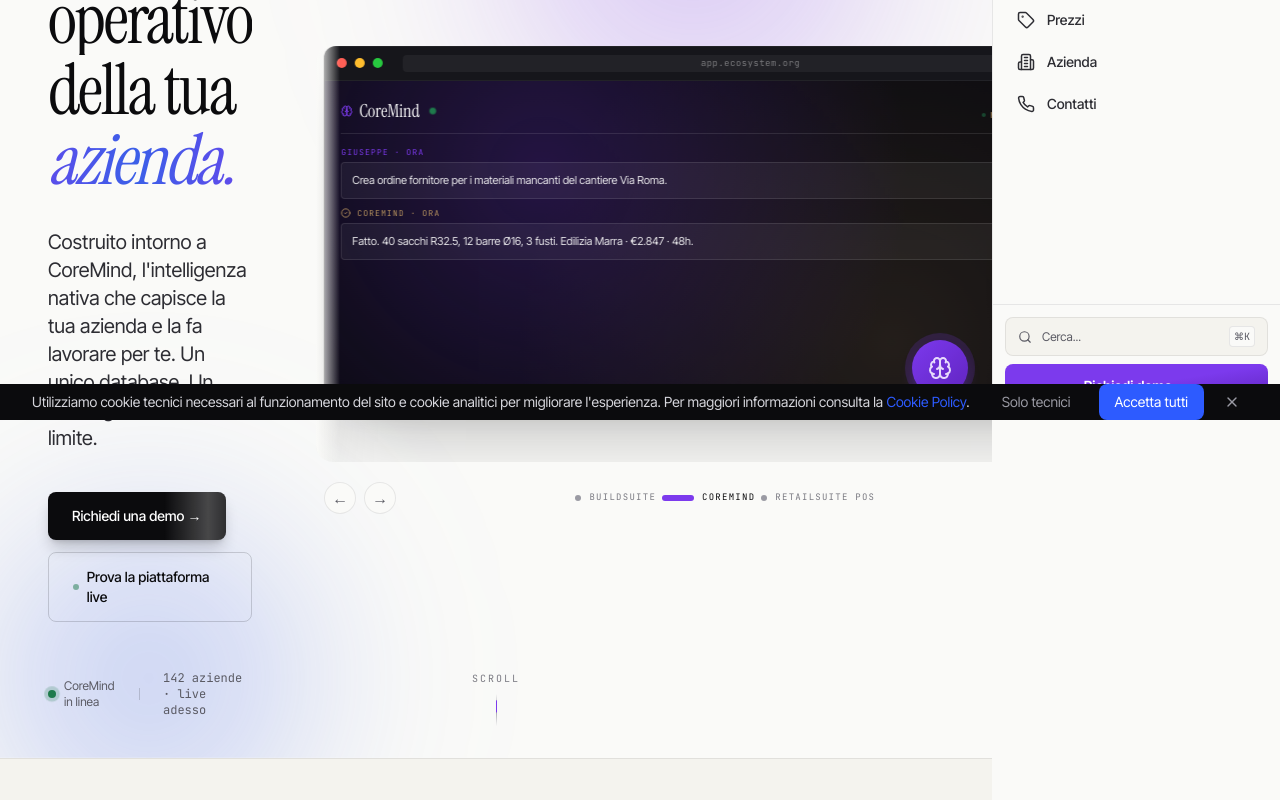
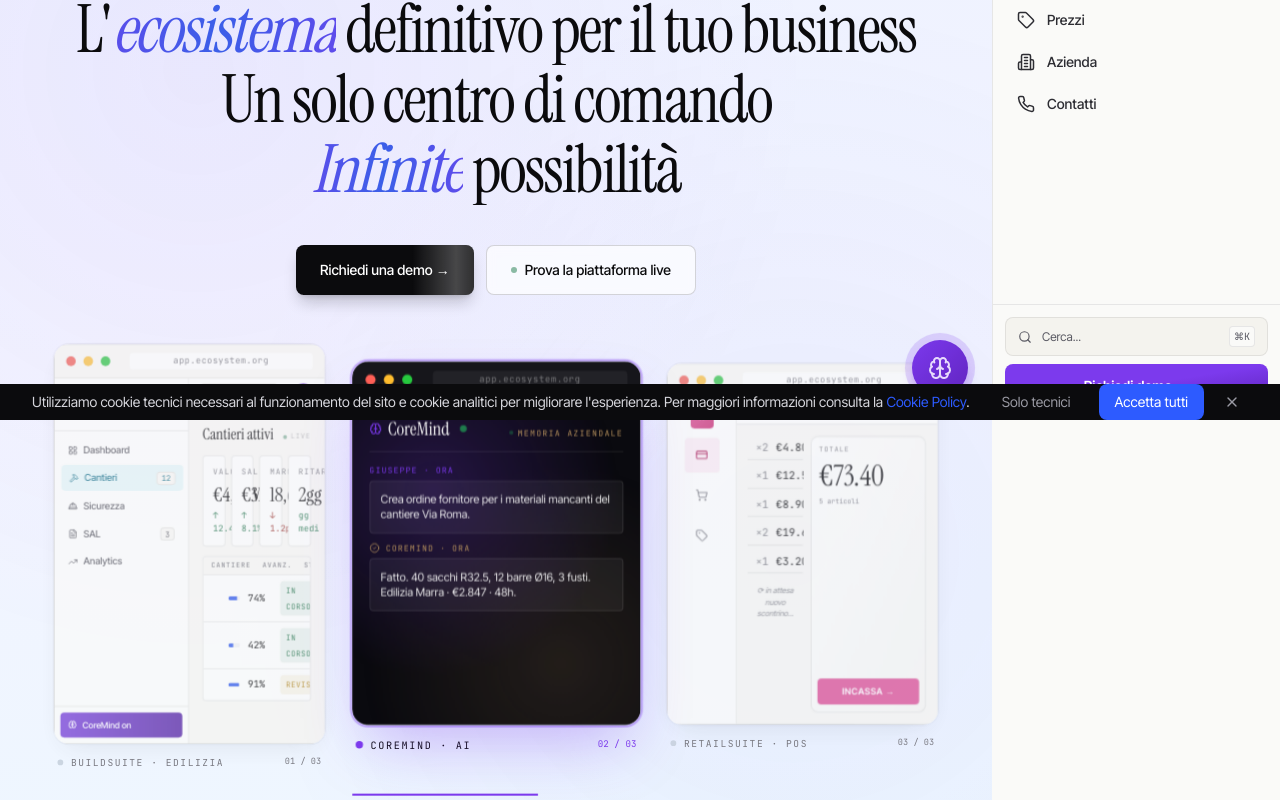
Before and after one commit to giuseppemignanocr7-create/ecosystem-srl, a Next.js app: page / in a window 1280 px wide. Shown: the part 380-1180 px from the top of the page. Built offline with nearby package versions, Linux system fonts and the light colour scheme.

Commit message:
feat: hero redesign - centered 3-line title on light-blue bg + 3 cards row with auto-highlight

```diff
--- a/components/layout/TopBrand.tsx
+++ b/components/layout/TopBrand.tsx
@@ -6,7 +6,6 @@
 import { Activity, Cpu, Globe2, ShieldCheck, Sparkles, Users } from 'lucide-react'
 
 const TICKERS = [
-  { icon: Activity, label: 'Sistema', value: 'OPERATIVO', accent: '#10B981', live: true },
   { icon: Cpu, label: 'CoreMind', value: 'ATTIVO', accent: '#7C3AED', live: true },
   { icon: Users, label: 'Aziende live', value: '142', accent: '#3B5FE8' },
   { icon: Globe2, label: 'Hosting', value: 'EU · Italia', accent: '#06B6D4' },
@@ -20,18 +19,18 @@
       initial={{ opacity: 0, y: -10 }}
       animate={{ opacity: 1, y: 0 }}
       transition={{ duration: 0.8, ease: [0.16, 1, 0.3, 1], delay: 0.3 }}
-      className="hidden lg:flex w-full pt-5 pb-3 px-12 relative z-20 items-center gap-8"
+      className="hidden lg:flex w-full pt-6 pb-3 px-12 relative z-20 items-center gap-10"
     >
       <Link
         href="/"
         aria-label="Ecosystem — Home"
         className="shrink-0 hover:opacity-85 transition-opacity"
       >
-        <Logo variant="light" size={150} priority />
+        <Logo variant="light" size={220} priority />
       </Link>
 
       {/* LIVE STATUS RAIL */}
-      <div className="flex-1 grid grid-cols-3 xl:grid-cols-6 gap-3 min-w-0">
+      <div className="flex-1 grid grid-cols-3 xl:grid-cols-5 gap-3 min-w-0">
         {TICKERS.map((t, i) => {
           const Icon = t.icon
           return (
--- a/components/sections/Hero.tsx
+++ b/components/sections/Hero.tsx
@@ -7,18 +7,25 @@
 
 export function Hero() {
   return (
-    <section className="relative flex items-center py-8 lg:py-10 px-6 lg:px-12 overflow-hidden">
-      <div className="mesh-bg" aria-hidden />
+    <section className="relative py-12 lg:py-16 px-6 lg:px-12 overflow-hidden bg-gradient-to-b from-[#EEF2FF] via-[#F3F4FF] to-[#EEF6FF]">
+      {/* Subtle decorative bg */}
+      <div
+        className="absolute inset-0 pointer-events-none opacity-60"
+        aria-hidden
+        style={{
+          background:
+            'radial-gradient(circle at 20% 20%, rgba(124,58,237,0.10), transparent 55%), radial-gradient(circle at 80% 70%, rgba(59,95,232,0.10), transparent 55%)',
+        }}
+      />
       <div className="grain" aria-hidden />
       <ShutterReveal />
 
-      <div className="max-w-[1400px] mx-auto w-full grid lg:grid-cols-[1.1fr_1fr] gap-12 lg:gap-16 items-center relative z-10">
-        <div>
+      <div className="max-w-[1400px] mx-auto w-full relative z-10 text-center">
         <motion.div
           initial={{ opacity: 0, y: 12 }}
           animate={{ opacity: 1, y: 0 }}
-            transition={{ duration: 0.6, delay: 1.1 }}
-            className="inline-flex items-center gap-2 font-mono text-xs tracking-[0.2em] uppercase text-accent-brass mb-6"
+          transition={{ duration: 0.6, delay: 1.0 }}
+          className="inline-flex items-center gap-2 font-mono text-xs tracking-[0.2em] uppercase text-accent-brass mb-8"
         >
           <motion.span
             className="w-1.5 h-1.5 rounded-full bg-brand-violet"
@@ -28,29 +35,21 @@
           LA PIATTAFORMA · AI-NATIVE · MADE IN ITALY
         </motion.div>
 
-          <h1 className="font-serif font-normal text-[clamp(40px,5.5vw,76px)] leading-[1.0] tracking-[-0.03em] mb-8 text-ink-900">
-            <RevealLine delay={1.3}>Il sistema operativo</RevealLine>
-            <RevealLine delay={1.5}>
-              della tua <em className="italic text-gradient-animate">azienda.</em>
+        <h1 className="font-serif font-normal text-[clamp(36px,5.2vw,72px)] leading-[1.05] tracking-[-0.03em] mb-10 text-ink-900">
+          <RevealLine delay={1.2}>
+            L&apos;<em className="italic text-gradient-animate">ecosistema</em> definitivo per il tuo business
+          </RevealLine>
+          <RevealLine delay={1.4}>Un solo centro di comando</RevealLine>
+          <RevealLine delay={1.6}>
+            <em className="italic text-gradient-animate">Infinite</em> possibilità
           </RevealLine>
         </h1>
-
-          <motion.p
-            initial={{ opacity: 0, y: 12 }}
-            animate={{ opacity: 1, y: 0 }}
-            transition={{ duration: 0.6, delay: 1.9 }}
-            className="text-lg lg:text-xl text-ink-700 max-w-[540px] mb-10 leading-relaxed"
-          >
-            Costruito intorno a CoreMind, l&apos;intelligenza nativa che capisce la tua
-            azienda e la fa lavorare per te. Un unico database. Un solo login.
-            Nessun limite.
-          </motion.p>
 
         <motion.div
           initial={{ opacity: 0, y: 12 }}
           animate={{ opacity: 1, y: 0 }}
-            transition={{ duration: 0.6, delay: 2.1 }}
-            className="flex flex-wrap gap-3"
+          transition={{ duration: 0.6, delay: 1.9 }}
+          className="flex flex-wrap gap-3 justify-center mb-10"
         >
           <MagneticButton
             href="/contatti"
@@ -60,7 +59,7 @@
           </MagneticButton>
           <Link
             href="/demo"
-              className="group relative border border-line-strong px-6 py-3.5 rounded-lg text-sm font-medium hover:bg-paper-2 transition-colors overflow-hidden"
+            className="group relative border border-line-strong bg-white/70 backdrop-blur-sm px-6 py-3.5 rounded-lg text-sm font-medium hover:bg-white transition-colors"
           >
             <span className="relative z-10 flex items-center gap-2">
               <span className="w-1.5 h-1.5 rounded-full bg-success animate-pulse" />
@@ -69,30 +68,16 @@
           </Link>
         </motion.div>
 
+        {/* 3 card sotto il testo, tutte visibili, auto-scroll con animazioni interne intatte */}
         <motion.div
-            initial={{ opacity: 0 }}
-            animate={{ opacity: 1 }}
-            transition={{ duration: 0.8, delay: 2.4 }}
-            className="mt-12 flex items-center gap-6 text-xs text-ink-500"
-          >
-            <div className="flex items-center gap-2">
-              <LiveDot /> CoreMind in linea
-            </div>
-            <div className="h-3 w-px bg-line-strong" />
-            <span className="font-mono">142 aziende · live adesso</span>
-          </motion.div>
-        </div>
-
-        <motion.div
-          initial={{ opacity: 0 }}
-          animate={{ opacity: 1 }}
-          transition={{ duration: 0.4, delay: 1.0 }}
+          initial={{ opacity: 0, y: 20 }}
+          animate={{ opacity: 1, y: 0 }}
+          transition={{ duration: 0.7, delay: 2.1 }}
+          className="mt-6"
         >
           <HeroStack />
         </motion.div>
       </div>
-
-      <ScrollHint />
     </section>
   )
 }
--- a/components/sections/HeroStack.tsx
+++ b/components/sections/HeroStack.tsx
@@ -20,19 +20,18 @@
 } from 'lucide-react'
 
 const SLIDES = [
-  { key: 'build', dark: false, render: () => <BuildSuiteContent />, label: 'BuildSuite' },
-  { key: 'coremind', dark: true, render: () => <CoreMindContent />, label: 'CoreMind' },
-  { key: 'pos', dark: false, render: () => <POSContent />, label: 'RetailSuite POS' },
+  { key: 'build', dark: false, render: () => <BuildSuiteContent />, label: 'BuildSuite · EDILIZIA' },
+  { key: 'coremind', dark: true, render: () => <CoreMindContent />, label: 'CoreMind · AI' },
+  { key: 'pos', dark: false, render: () => <POSContent />, label: 'RetailSuite · POS' },
 ]
 
-const AUTO_INTERVAL = 5500
+const AUTO_INTERVAL = 4200
 
 export function HeroStack() {
   const [active, setActive] = useState(0)
   const [paused, setPaused] = useState(false)
   const ease = [0.16, 1, 0.3, 1] as const
 
-  // Auto-advance
   useEffect(() => {
     if (paused) return
     const t = setInterval(() => {
@@ -47,80 +46,92 @@
       onMouseEnter={() => setPaused(true)}
       onMouseLeave={() => setPaused(false)}
     >
-      {/* Track: tutte le card sempre renderizzate (animazioni interne mai interrotte) */}
-      <div className="relative overflow-hidden rounded-2xl">
-        <motion.div
-          className="flex"
-          animate={{ x: `-${active * 100}%` }}
-          transition={{ duration: 0.8, ease }}
-        >
-          {SLIDES.map((slide, i) => (
-            <motion.div
+      {/* Tutte e 3 le card visibili in riga, quella attiva scale + opacity piena */}
+      <div className="grid grid-cols-1 md:grid-cols-3 gap-4 lg:gap-6 items-stretch">
+        {SLIDES.map((slide, i) => {
+          const isActive = active === i
+          return (
+            <motion.button
+              type="button"
               key={slide.key}
-              className="w-full shrink-0 px-2"
-              initial={{ opacity: 0, y: 30 }}
-              animate={{ opacity: 1, y: 0 }}
-              transition={{ duration: 0.9, delay: 0.6 + i * 0.15, ease }}
+              onClick={() => setActive(i)}
+              initial={{ opacity: 0, y: 40 }}
+              animate={{
+                opacity: 1,
+                y: 0,
+                scale: isActive ? 1.02 : 0.96,
+              }}
+              transition={{
+                duration: 0.7,
+                delay: isActive ? 0 : 0,
+                ease,
+                scale: { duration: 0.6, ease },
+                opacity: { duration: 0.7, delay: 0.4 + i * 0.15 },
+                y: { duration: 0.8, delay: 0.4 + i * 0.15 },
+              }}
+              className="text-left relative group"
+              style={{ zIndex: isActive ? 10 : 1 }}
+              aria-label={`Focus su ${slide.label}`}
             >
-              <Window dark={slide.dark}>{slide.render()}</Window>
-            </motion.div>
-          ))}
-        </motion.div>
+              <motion.div
+                animate={{
+                  boxShadow: isActive
+                    ? '0 30px 60px -15px rgba(124,58,237,0.35), 0 0 0 2px rgba(124,58,237,0.4)'
+                    : '0 10px 30px -10px rgba(15,23,42,0.12), 0 0 0 1px rgba(15,23,42,0.06)',
+                  filter: isActive ? 'saturate(1)' : 'saturate(0.85)',
+                }}
+                transition={{ duration: 0.5, ease }}
+                className="rounded-2xl overflow-hidden"
+                style={{ opacity: isActive ? 1 : 0.75 }}
+              >
+                <Window dark={slide.dark}>{slide.render()}</Window>
+              </motion.div>
 
-        {/* Gradient edges per hint "c'è altro" */}
-        <div className="absolute inset-y-0 left-0 w-6 bg-gradient-to-r from-paper to-transparent pointer-events-none" />
-        <div className="absolute inset-y-0 right-0 w-6 bg-gradient-to-l from-paper to-transparent pointer-events-none" />
-      </div>
+              {/* Label sotto ogni card */}
+              <div className="mt-3 flex items-center justify-between px-1">
+                <div className="flex items-center gap-2">
+                  <motion.span
+                    animate={{
+                      scale: isActive ? [1, 1.3, 1] : 1,
+                      background: isActive ? '#7C3AED' : '#CBD5E1',
+                    }}
+                    transition={{
+                      scale: { duration: 1.2, repeat: isActive ? Infinity : 0 },
+                      background: { duration: 0.3 },
+                    }}
+                    className="w-1.5 h-1.5 rounded-full"
+                  />
+                  <span
+                    className={`font-mono text-[10px] tracking-[0.16em] uppercase transition-colors ${
+                      isActive ? 'text-ink-900' : 'text-ink-400'
+                    }`}
+                  >
+                    {slide.label}
+                  </span>
+                </div>
+                <span
+                  className={`font-mono text-[9px] tabular-nums transition-colors ${
+                    isActive ? 'text-brand-violet' : 'text-ink-400'
+                  }`}
+                >
+                  {String(i + 1).padStart(2, '0')} / {String(SLIDES.length).padStart(2, '0')}
+                </span>
+              </div>
 
-      {/* Controls: arrow + dots + labels */}
-      <div className="flex items-center justify-between mt-5 px-2 gap-4">
-        <div className="flex items-center gap-2">
-          <button
-            type="button"
-            onClick={() => setActive((i) => (i - 1 + SLIDES.length) % SLIDES.length)}
-            className="w-8 h-8 rounded-full border border-line bg-paper hover:bg-paper-2 flex items-center justify-center text-ink-500 hover:text-brand-violet transition-colors"
-            aria-label="Slide precedente"
-          >
-            ←
-          </button>
-          <button
-            type="button"
-            onClick={() => setActive((i) => (i + 1) % SLIDES.length)}
-            className="w-8 h-8 rounded-full border border-line bg-paper hover:bg-paper-2 flex items-center justify-center text-ink-500 hover:text-brand-violet transition-colors"
-            aria-label="Slide successiva"
-          >
-            →
-          </button>
-        </div>
-
-        <div className="flex items-center gap-1.5 flex-1 justify-center">
-          {SLIDES.map((s, i) => (
-            <button
-              type="button"
-              key={s.key}
-              onClick={() => setActive(i)}
-              className="group flex items-center gap-2 py-1"
-              aria-label={`Vai a ${s.label}`}
-            >
-              <span
-                className={`h-1.5 rounded-full transition-all ${
-                  active === i ? 'w-8 bg-brand-violet' : 'w-1.5 bg-ink-300 group-hover:bg-ink-500'
-                }`}
-              />
-              <span
-                className={`font-mono text-[9px] tracking-[0.14em] uppercase transition-colors ${
-                  active === i ? 'text-ink-900' : 'text-ink-400 group-hover:text-ink-700'
-                }`}
-              >
-                {s.label}
-              </span>
-            </button>
-          ))}
-        </div>
-
-        <div className="font-mono text-[9px] tracking-[0.14em] uppercase text-ink-400 tabular-nums w-14 text-right">
-          {String(active + 1).padStart(2, '0')} / {String(SLIDES.length).padStart(2, '0')}
-        </div>
+              {/* Progress bar sulla card attiva */}
+              {isActive && !paused && (
+                <motion.div
+                  key={`progress-${active}`}
+                  initial={{ scaleX: 0 }}
+                  animate={{ scaleX: 1 }}
+                  transition={{ duration: AUTO_INTERVAL / 1000, ease: 'linear' }}
+                  className="absolute bottom-[-12px] left-0 right-0 h-0.5 bg-brand-violet origin-left rounded-full"
+                  aria-hidden
+                />
+              )}
+            </motion.button>
+          )
+        })}
       </div>
     </div>
   )
```
Lines whose indentation alone changed are shown as unchanged.
